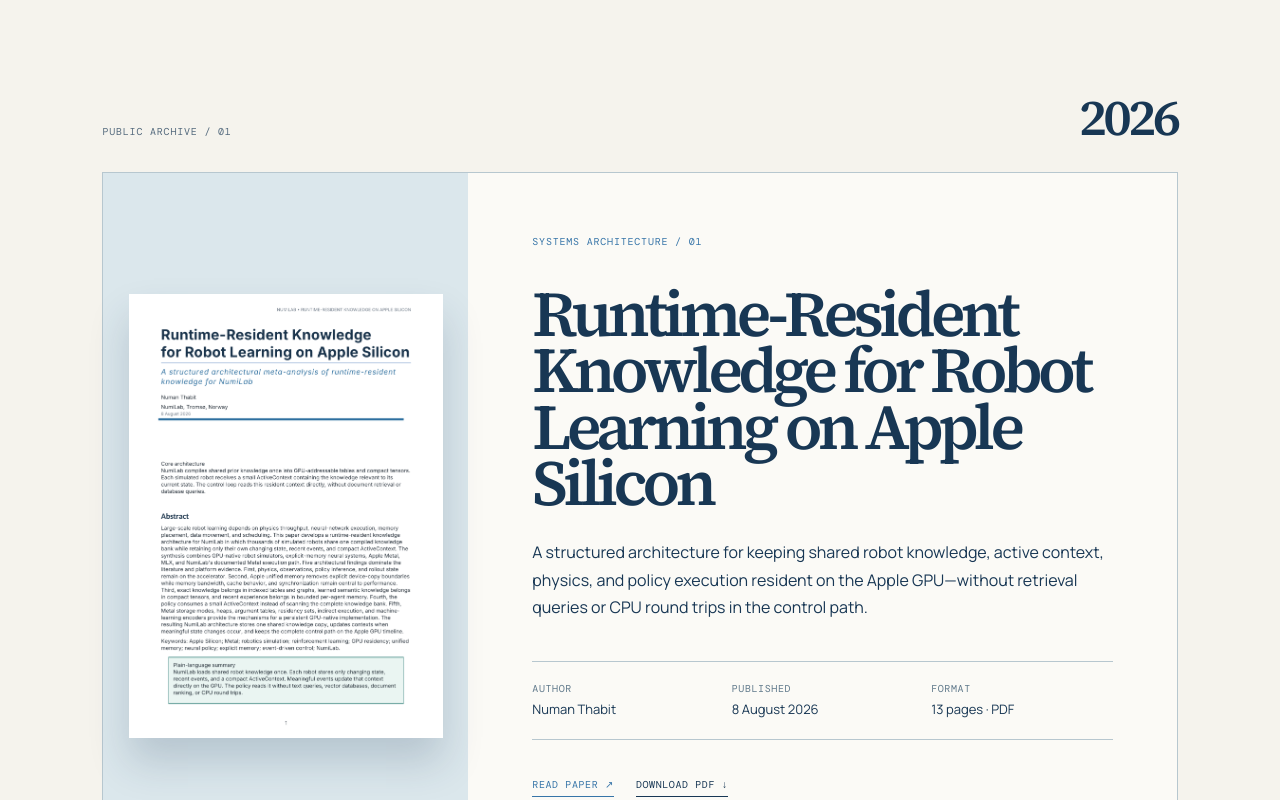
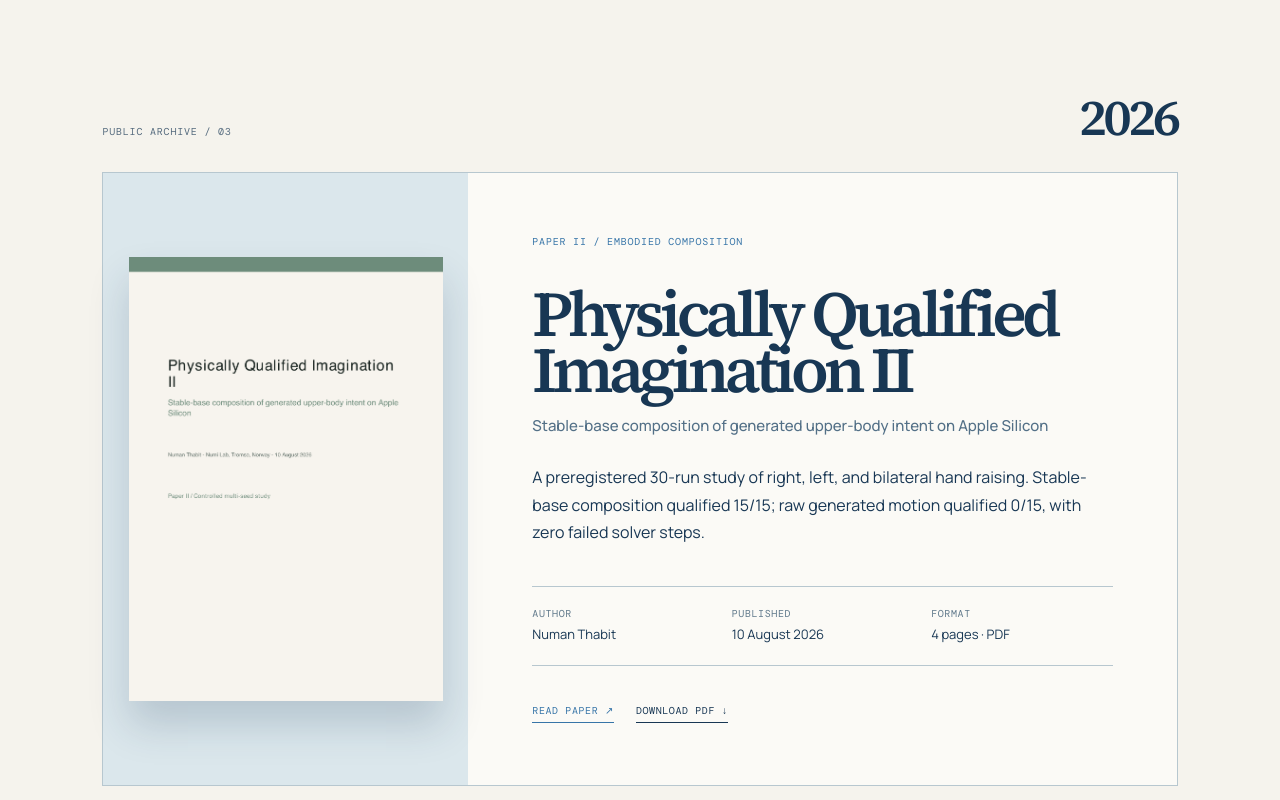
Before and after one commit to Numi2/numilab-website, a website built with Vite: page papers.html in a window 1280 px wide. Shown: the part 500-1300 px from the top of the page. Built offline with nearby package versions, Linux system fonts and the light colour scheme.

Commit message:
Publish Physically Qualified Imagination II

```diff
--- a/papers.html
+++ b/papers.html
@@ -70,7 +70,26 @@
         <div class="hero-copy"><p>Public papers and technical reports from the laboratory.</p></div>
       </section>
       <section class="archive" aria-labelledby="archive-title">
-        <div class="archive-head"><p class="index">Public archive / 01</p><h2 id="archive-title">2026</h2></div>
+        <div class="archive-head"><p class="index">Public archive / 03</p><h2 id="archive-title">2026</h2></div>
+        <article class="paper">
+          <a class="paper-cover" href="/papers/physically-qualified-imagination-paper-two.pdf" target="_blank" rel="noreferrer" aria-label="Read Physically Qualified Imagination II as a PDF"><img src="/papers/physically-qualified-imagination-paper-two-cover.png" alt="Cover of Physically Qualified Imagination II" /></a>
+          <div class="paper-copy">
+            <div>
+              <p class="paper-kind">Paper II / Embodied composition</p>
+              <h3>Physically Qualified Imagination II</h3>
+              <p class="paper-subtitle">Stable-base composition of generated upper-body intent on Apple Silicon</p>
+              <p class="abstract">A preregistered 30-run study of right, left, and bilateral hand raising. Stable-base composition qualified 15/15; raw generated motion qualified 0/15, with zero failed solver steps.</p>
+            </div>
+            <div>
+              <dl class="metadata">
+                <div><dt>Author</dt><dd>Numan Thabit</dd></div>
+                <div><dt>Published</dt><dd>10 August 2026</dd></div>
+                <div><dt>Format</dt><dd>4 pages · PDF</dd></div>
+              </dl>
+              <div class="actions"><a href="/papers/physically-qualified-imagination-paper-two.pdf" target="_blank" rel="noreferrer">Read paper ↗</a><a href="/papers/physically-qualified-imagination-paper-two.pdf" download>Download PDF ↓</a></div>
+            </div>
+          </div>
+        </article>
         <article class="paper">
           <a class="paper-cover" href="/papers/runtime-resident-knowledge-apple-silicon.pdf" target="_blank" rel="noreferrer" aria-label="Read Runtime-Resident Knowledge for Robot Learning on Apple Silicon as a PDF"><img src="/papers/runtime-resident-knowledge-apple-silicon-cover.png" alt="Cover of Runtime-Resident Knowledge for Robot Learning on Apple Silicon" /></a>
           <div class="paper-copy">
```
Also changed, not shown: public/papers/physically-qualified-imagination-paper-two-cover.png (added), 2 other files.
